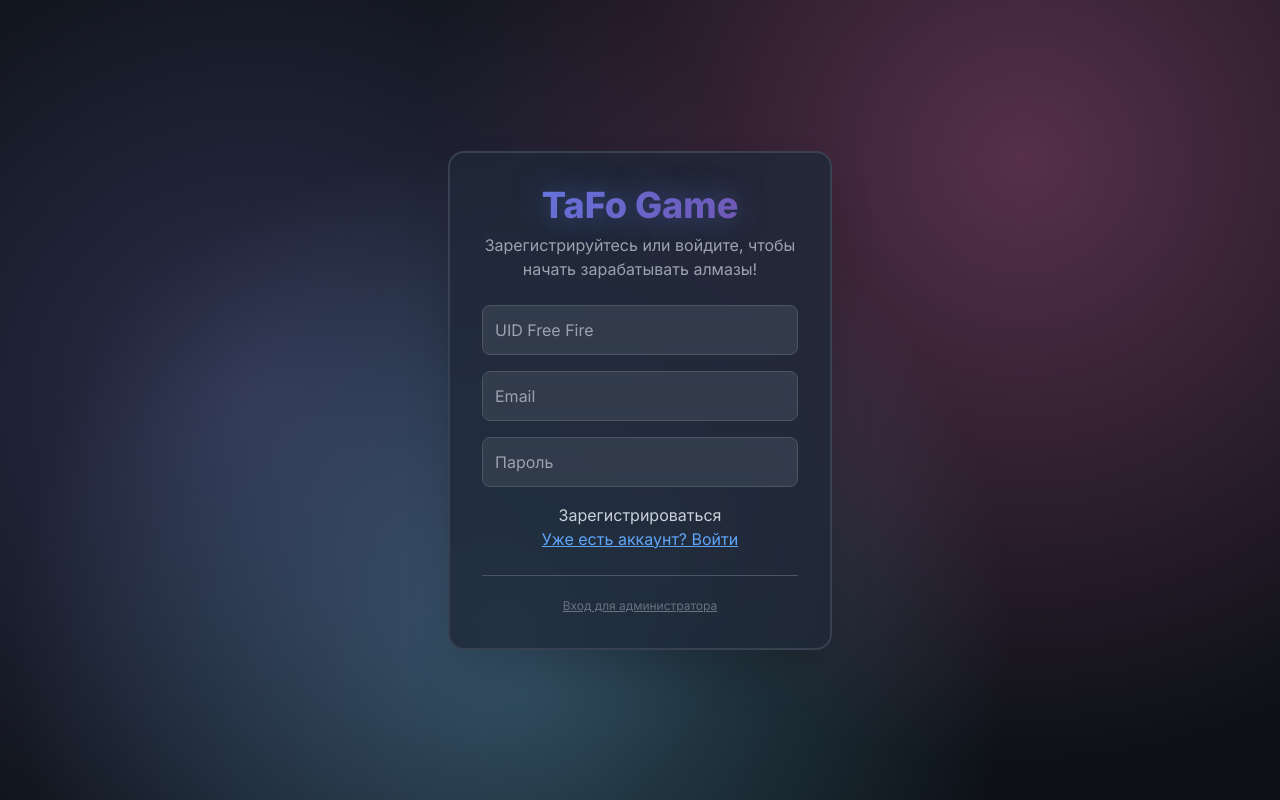
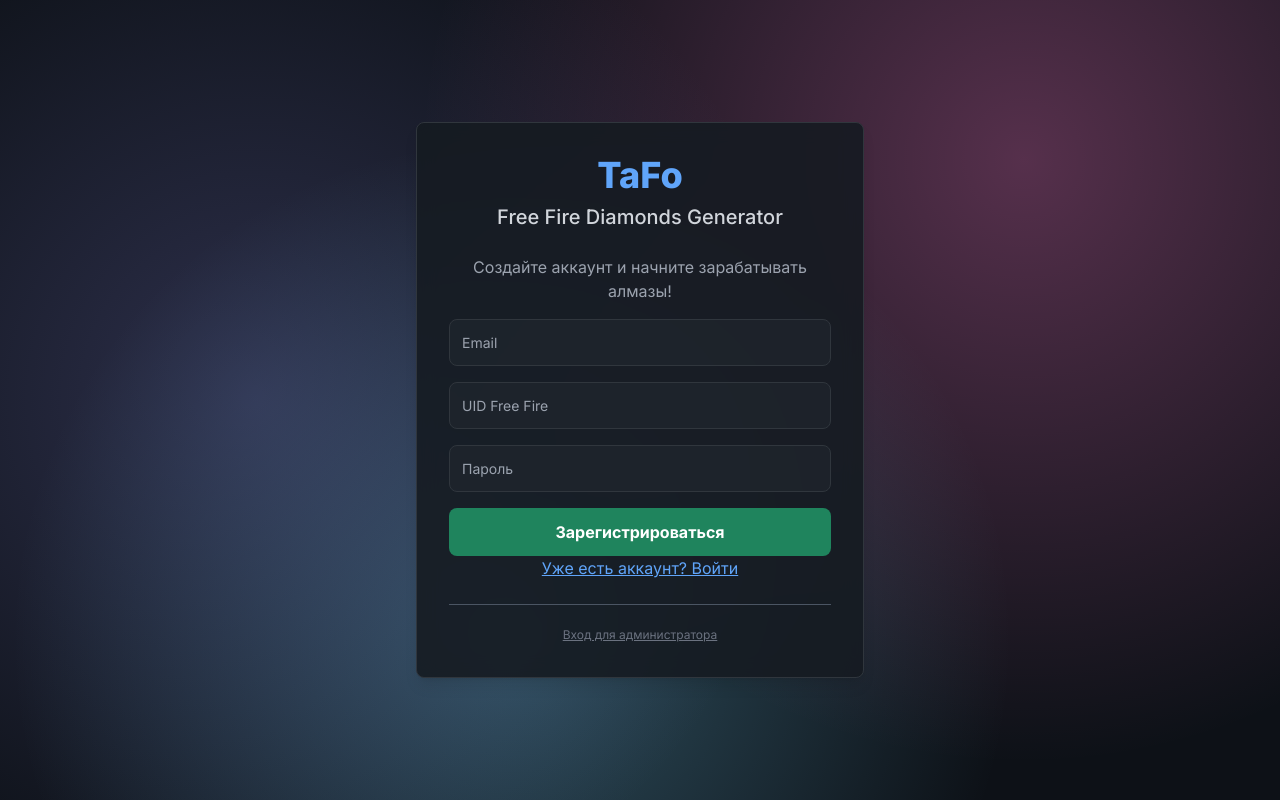
Before and after one commit to mustafoshoh0990-bot/Free-Diamonds-in-TJK-, a Flask app: page / in a window 1280 px wide. Run offline with Flask 3, Linux system fonts and the light colour scheme; some libraries are stand-ins or nearby versions.

Commit message:
Update FF.html

```diff
--- a/templates/FF.html
+++ b/templates/FF.html
@@ -22,88 +22,81 @@
                 radial-gradient(circle at 40% 80%, rgba(120, 219, 255, 0.3), transparent 50%);
             background-size: cover;
             background-position: center;
+            background-repeat: no-repeat;
         }
 
-        .container {
-            background-color: transparent;
-            backdrop-filter: blur(10px);
-            border: 1px solid rgba(255, 255, 255, 0.1);
-            box-shadow: 0 8px 32px 0 rgba(31, 38, 135, 0.37);
-            animation: fadeIn 1s ease-in-out;
+        .input-field {
+            background-color: rgba(33, 39, 47, 0.6);
+            border: 1px solid #30363d;
+            color: #c9d1d9;
+            padding: 0.75rem;
+            border-radius: 0.5rem;
+            width: 100%;
+            font-size: 0.875rem;
         }
 
-        @keyframes fadeIn {
-            from { opacity: 0; transform: translateY(20px); }
-            to { opacity: 1; transform: translateY(0); }
+        .input-field:focus {
+            border-color: #58a6ff;
+            outline: none;
+            box-shadow: 0 0 0 2px rgba(88, 166, 255, 0.2);
+        }
+
+        .main-container {
+            background-color: rgba(22, 27, 34, 0.9);
+            border: 1px solid #30363d;
+            backdrop-filter: blur(10px);
+            box-shadow: 0 8px 32px 0 rgba(31, 38, 135, 0.37);
         }
 
         .btn-primary {
-            @apply bg-emerald-600 text-white hover:bg-emerald-700 focus:ring-emerald-500 w-full font-bold py-3 px-4 rounded-lg transition-transform transform hover:scale-105 focus:outline-none focus:ring-2 focus:ring-offset-2;
+            background-color: #1f845d;
+            color: #fff;
+            font-weight: 600;
+            border-radius: 0.5rem;
+            padding: 0.75rem;
+            width: 100%;
+            transition: background-color 0.3s;
+        }
+
+        .btn-primary:hover {
+            background-color: #23a86c;
         }
 
         .btn-secondary {
-            @apply bg-gray-600 text-white hover:bg-gray-700 focus:ring-gray-500 w-full font-bold py-3 px-4 rounded-lg transition-transform transform hover:scale-105 focus:outline-none focus:ring-2 focus:ring-offset-2;
+            background-color: #58a6ff;
+            color: #fff;
+            font-weight: 600;
+            border-radius: 0.5rem;
+            padding: 0.75rem;
+            width: 100%;
+            transition: background-color 0.3s;
         }
 
-        .input-field {
-            width: 100%;
-            padding: 0.75rem;
-            border-radius: 0.5rem;
-            background-color: rgba(55, 65, 81, 0.8);
-            color: #ffffff;
-            border: 1px solid #4b5563;
-            backdrop-filter: blur(10px);
-        }
-
-        .input-field:focus {
-            outline: none;
-            border-color: #10b981;
-            box-shadow: 0 0 0 3px rgba(16, 185, 129, 0.1);
-        }
-
-        .input-field::placeholder {
-            color: #9ca3af;
-        }
-
-        .notification {
-            @apply p-3 text-sm font-semibold rounded-lg text-center mb-4;
-        }
-
-        .notification.error {
-            @apply bg-red-800 bg-opacity-90 text-red-300 border border-red-600;
-        }
-
-        .notification.success {
-            @apply bg-green-800 bg-opacity-90 text-green-300 border border-green-600;
-        }
-
-        .game-logo {
-            background: linear-gradient(135deg, #667eea 0%, #764ba2 100%);
-            -webkit-background-clip: text;
-            -webkit-text-fill-color: transparent;
-            background-clip: text;
-            text-shadow: 0 0 30px rgba(102, 126, 234, 0.5);
+        .btn-secondary:hover {
+            background-color: #4c96e6;
         }
     </style>
 </head>
-<body class="main-page-bg min-h-screen flex items-center justify-center p-4">
-    <div class="w-full max-w-sm mx-auto">
-        <div class="container bg-gray-800 bg-opacity-80 p-8 rounded-2xl shadow-2xl text-center border-2 border-gray-700">
-            <h1 class="text-4xl font-extrabold mb-2 text-white game-logo">TaFo Game</h1>
-            <p class="text-gray-400 mb-6">Зарегистрируйтесь или войдите, чтобы начать зарабатывать алмазы!</p>
+<body class="main-page-bg flex items-center justify-center min-h-screen p-4">
+    <div class="main-container w-full max-w-md mx-auto p-8 rounded-lg shadow-lg text-center">
+        <div class="text-center mb-6">
+            <h1 class="text-4xl font-extrabold text-blue-400 mb-2">TaFo</h1>
+            <p class="text-xl font-medium text-gray-300">Free Fire Diamonds Generator</p>
+        </div>
 
-            <!-- Контейнер для сообщения об ошибке -->
+        <!-- Сообщение об ошибке -->
         {% if error %}
-            <div class="notification error">
+        <div class="bg-red-900 p-3 rounded-md mb-4 text-sm text-red-300">
             {{ error }}
         </div>
         {% endif %}
 
         <!-- Страница регистрации -->
-            <div id="register-page" class="active space-y-4">
-                <form action="{{ url_for('register') }}" method="POST" class="space-y-4">
+        <div id="register-page" class="space-y-4">
+            <p class="text-gray-400">Создайте аккаунт и начните зарабатывать алмазы!</p>
+            <form id="register-form" action="{{ url_for('register') }}" method="POST" class="space-y-4">
+                <input type="email" name="email" placeholder="Email" class="input-field" required>
                 <input type="number" name="uid" placeholder="UID Free Fire" class="input-field" required>
-                    <input type="email" name="email" placeholder="Email" class="input-field" required>
                 <input type="password" name="password" placeholder="Пароль" class="input-field" required>
                 <button type="submit" class="btn-primary">Зарегистрироваться</button>
             </form>
@@ -113,9 +106,10 @@
         </div>
 
         <!-- Страница входа -->
-            <div id="login-page" class="hidden space-y-4">
-                <form action="{{ url_for('login') }}" method="POST" class="space-y-4">
-                    <input type="number" name="uid" placeholder="UID Free Fire" class="input-field" required>
+        <div id="login-page" class="space-y-4 hidden">
+            <p class="text-gray-400">Войдите в свой аккаунт</p>
+            <form id="login-form" action="{{ url_for('login') }}" method="POST" class="space-y-4">
+                <input type="email" name="email" placeholder="Email" class="input-field" required>
                 <input type="password" name="password" placeholder="Пароль" class="input-field" required>
                 <button type="submit" class="btn-secondary">Войти</button>
             </form>
@@ -125,10 +119,10 @@
         </div>
 
         <div class="mt-6 pt-4 border-t border-gray-600">
-                <a href="{{ url_for('login_admin') }}" class="text-xs text-gray-500 hover:text-gray-400 underline">
+            <!-- Исправленная ссылка на админский вход -->
+            <a href="{{ url_for('login_admin_page') }}" class="text-xs text-gray-500 hover:text-gray-400 underline">
                 Вход для администратора
             </a>
-            </div>
         </div>
     </div>
 
```
Lines whose indentation alone changed are shown as unchanged.
